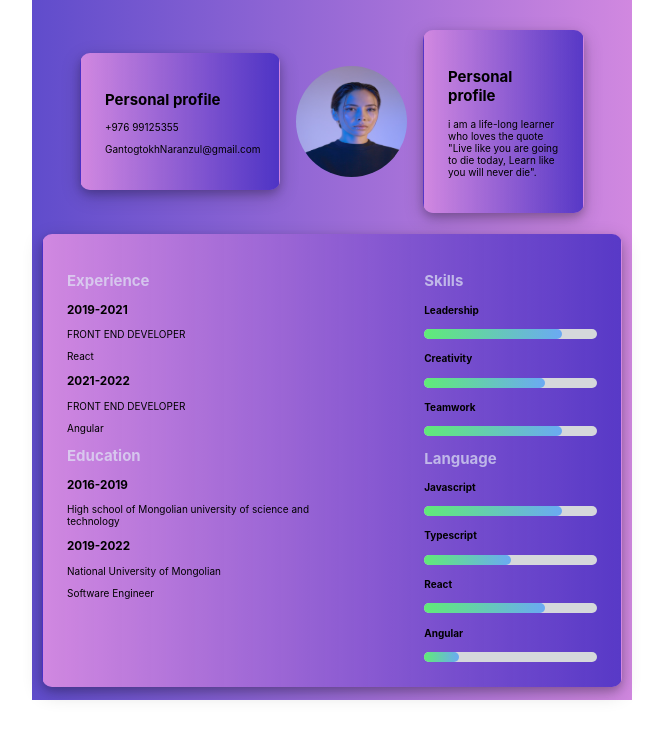
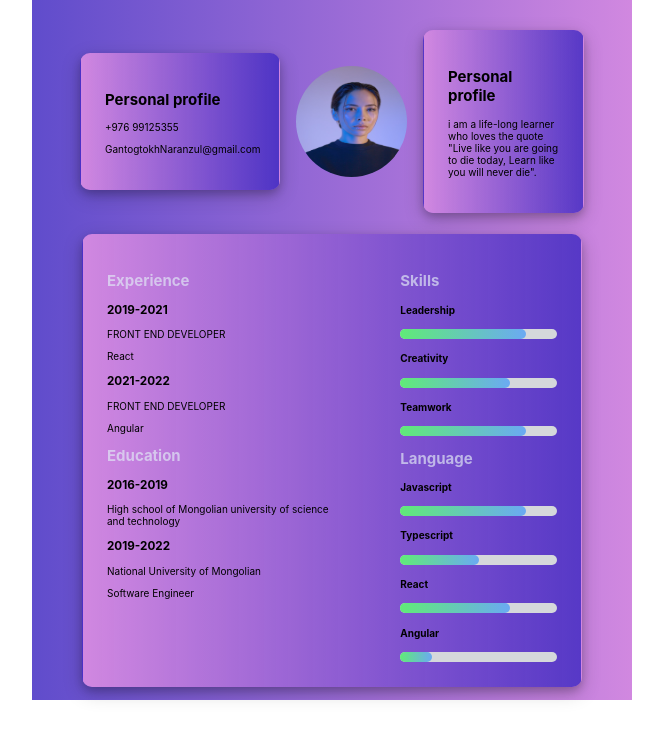
Before and after one commit to naranzul0927/naranzul0927.github.io, a Next.js app: page / in a window 1280 px wide. Shown: the top 738 px of the page, without its empty margins (368-1031 px from the left). Built offline with nearby package versions, Linux system fonts and the light colour scheme.

Commit message:
Update Home.module.css
css

```diff
--- a/styles/Home.module.css
+++ b/styles/Home.module.css
@@ -48,14 +48,14 @@ margin-left: 400px;
   text-align: left;
   text-decoration: none;
   border-radius: 10px;
-  width: 580px;
+  width: 500px;
   font-size: 10px;
   box-shadow: 0 4px 8px 0 rgba(0, 0, 0, 0.2), 0 6px 20px 0 rgba(0, 0, 0, 0.19);
   border: 1px solid #ad4adb05;
   background-image: linear-gradient(to right,  rgb(209, 136, 224),rgba(66, 43, 194, 0.842));
 }
 .hoyr{
-  margin-left: 100px;
+  margin-left: 60px;
   width: 200px;
 }
 .cardd{
```
